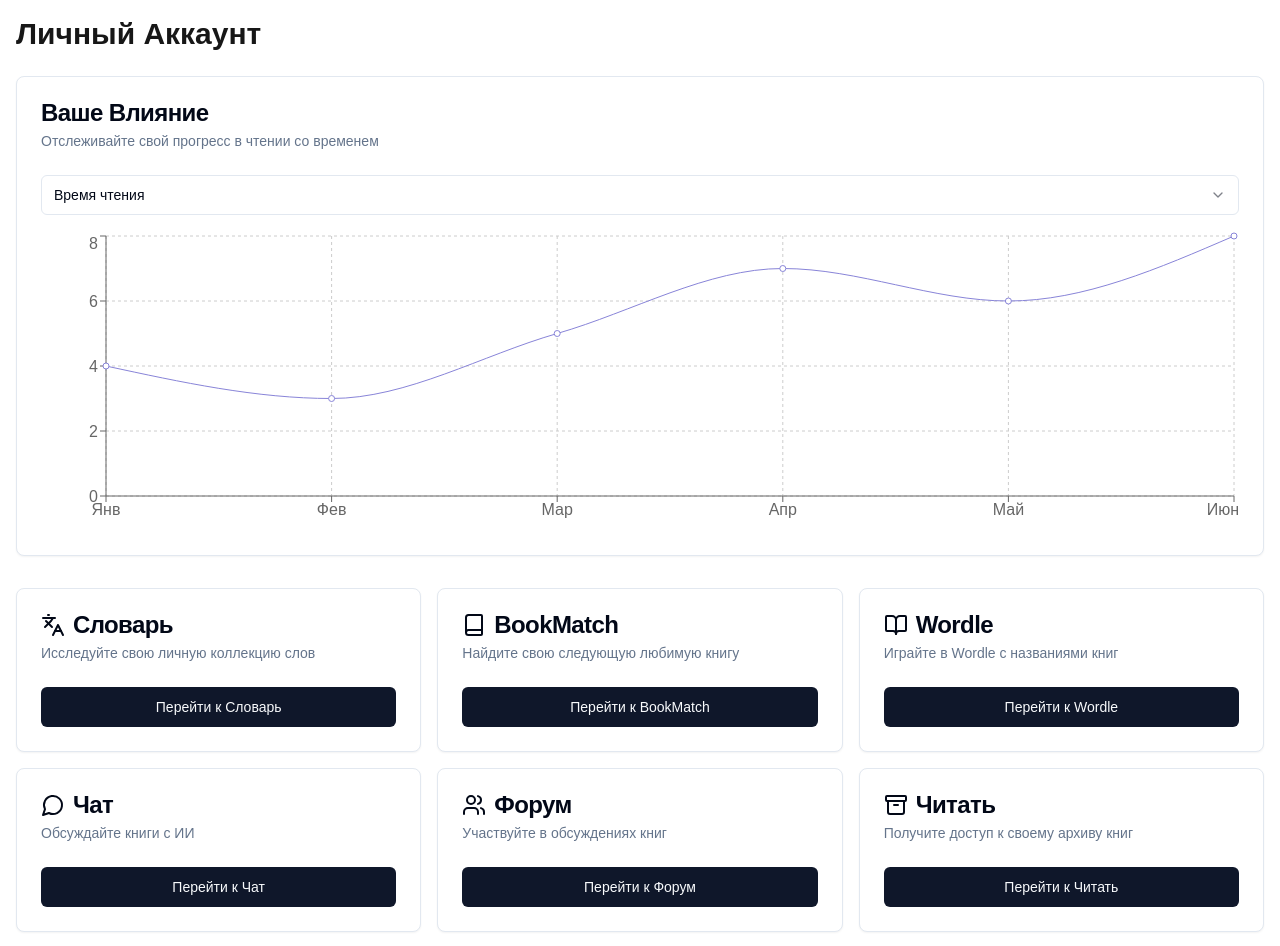
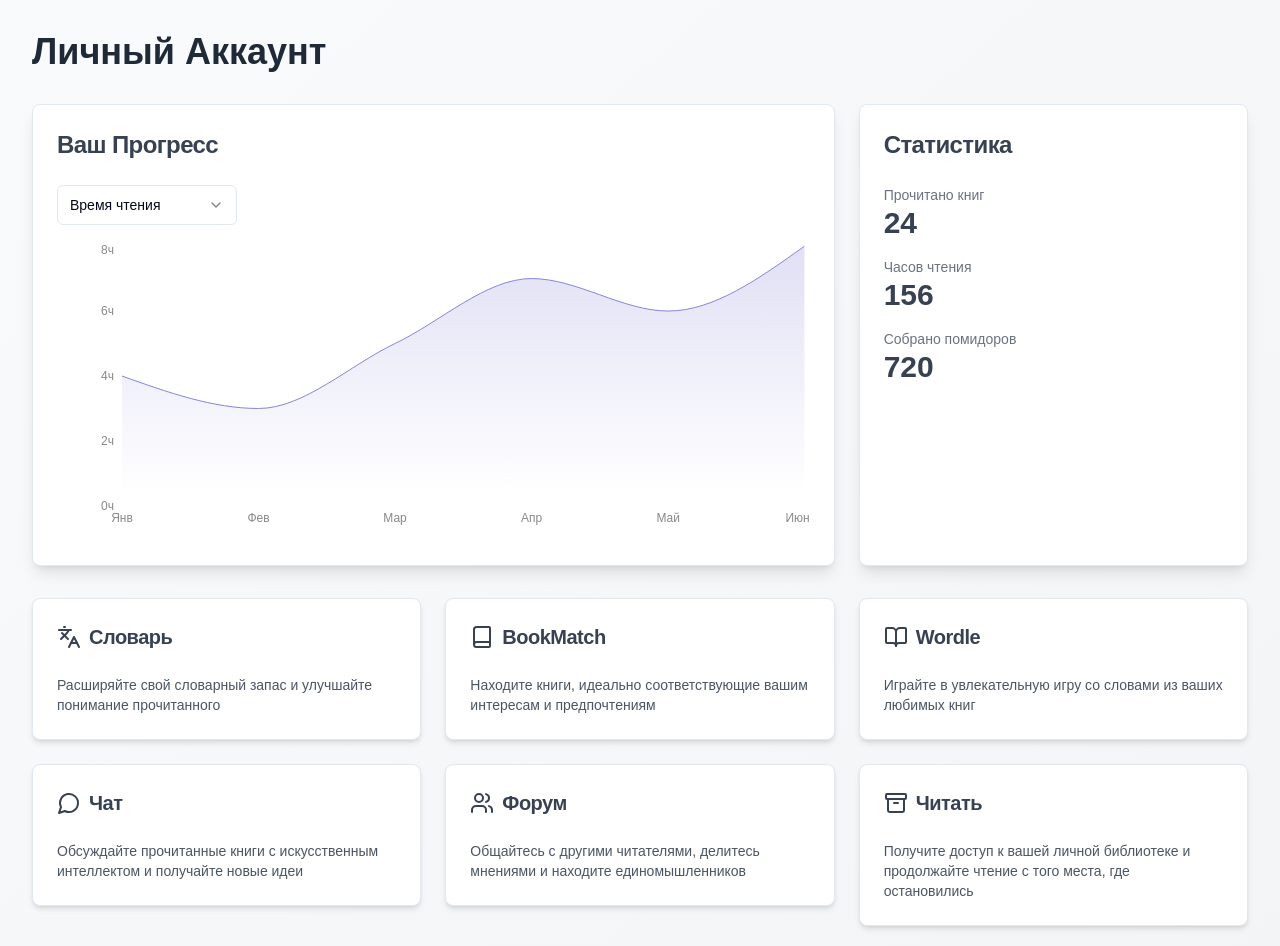
Before and after one commit to manyports/bookshelf, a Next.js app: page /dash in a window 1280 px wide. Shown: the top 946 px of the page. Built offline with nearby package versions, Linux system fonts and the light colour scheme.

Commit message:
refactor: Update UI text in ReadingTimer component, global CSS, package dependencies, and add new book recommendation feature

```diff
--- a/src/app/dash/page.tsx
+++ b/src/app/dash/page.tsx
@@ -15,6 +15,7 @@ import {
   SelectTrigger,
   SelectValue,
 } from "@/components/ui/select";
+import { motion } from "framer-motion";
 import {
   Archive,
   Book,
@@ -29,9 +30,8 @@ import {
 import Link from "next/link";
 import { useState } from "react";
 import {
-  CartesianGrid,
-  Line,
-  LineChart,
+  Area,
+  AreaChart,
   ResponsiveContainer,
   Tooltip,
   XAxis,
@@ -42,55 +42,64 @@ const sections = [
   {
     icon: Languages,
     title: "Словарь",
-    description: "Исследуйте свою личную коллекцию слов",
+    description:
+      "Расширяйте свой словарный запас и улучшайте понимание прочитанного",
     href: "/dictionary",
   },
   {
     icon: Book,
     title: "BookMatch",
-    description: "Найдите свою следующую любимую книгу",
+    description:
+      "Находите книги, идеально соответствующие вашим интересам и предпочтениям",
     href: "/bookmatch",
   },
   {
     icon: BookOpen,
     title: "Wordle",
-    description: "Играйте в Wordle с названиями книг",
+    description:
+      "Играйте в увлекательную игру со словами из ваших любимых книг",
     href: "/wordle",
   },
   {
     icon: MessageCircle,
     title: "Чат",
-    description: "Обсуждайте книги с ИИ",
+    description:
+      "Обсуждайте прочитанные книги с искусственным интеллектом и получайте новые идеи",
     href: "/chat",
   },
   {
     icon: Users,
     title: "Форум",
-    description: "Участвуйте в обсуждениях книг",
+    description:
+      "Общайтесь с другими читателями, делитесь мнениями и находите единомышленников",
     href: "/forum",
   },
   {
     icon: Archive,
     title: "Читать",
-    description: "Получите доступ к своему архиву книг",
+    description:
+      "Получите доступ к вашей личной библиотеке и продолжайте чтение с того места, где остановились",
     href: "/read",
   },
   {
     icon: Lightbulb,
     title: "Предложения",
-    description: "Получите рекомендации книг от ИИ",
+    description:
+      "Получайте персонализированные рекомендации книг на основе ваших предпочтений",
     href: "/suggest",
   },
   {
     icon: Pencil,
     title: "Заметки",
-    description: "Управляйте своими заметками для чтения",
+    description:
+      "Создавайте и организуйте заметки о прочитанных книгах для лучшего усвоения материала",
     href: "/notes",
   },
   {
     icon: Timer,
     title: "Игра",
-    description: "Отслеживайте свой прогресс в чтении",
+    description:
+      "Отслеживайте свой прогресс чтения и соревнуйтесь с друзьями в чтении",
     href: "/game",
   },
 ];
@@ -108,20 +117,23 @@ export default function ЛичныйАккаунт() {
   const [chartMetric, setChartMetric] = useState("time");
 
   return (
-    <div className="container mx-auto p-4">
-      <h1 className="text-3xl font-bold mb-6">Личный Аккаунт</h1>
+    <div className="min-h-screen bg-gradient-to-br from-gray-50 to-gray-100 p-4 sm:p-6 md:p-8">
+      <div className="max-w-7xl mx-auto">
+        <h1 className="text-4xl font-bold mb-8 text-gray-800">
+          Личный Аккаунт
+        </h1>
 
-      <Card className="mb-8">
+        <div className="grid grid-cols-1 lg:grid-cols-3 gap-6 mb-8">
+          <Card className="col-span-1 lg:col-span-2 bg-white shadow-lg">
             <CardHeader>
-          <CardTitle>Ваше Влияние</CardTitle>
-          <CardDescription>
-            Отслеживайте свой прогресс в чтении со временем
-          </CardDescription>
+              <CardTitle className="text-2xl font-semibold text-gray-700">
+                Ваш Прогресс
+              </CardTitle>
             </CardHeader>
             <CardContent>
               <div className="mb-4">
                 <Select value={chartMetric} onValueChange={setChartMetric}>
-              <SelectTrigger>
+                  <SelectTrigger className="w-[180px]">
                     <SelectValue placeholder="Выберите метрику" />
                   </SelectTrigger>
                   <SelectContent>
@@ -132,40 +144,114 @@ export default function ЛичныйАккаунт() {
               </div>
               <div className="h-[300px]">
                 <ResponsiveContainer width="100%" height="100%">
-              <LineChart data={dummyData}>
-                <CartesianGrid strokeDasharray="3 3" />
-                <XAxis dataKey="name" />
-                <YAxis />
+                  <AreaChart data={dummyData}>
+                    <XAxis
+                      dataKey="name"
+                      stroke="#888888"
+                      fontSize={12}
+                      tickLine={false}
+                      axisLine={false}
+                    />
+                    <YAxis
+                      stroke="#888888"
+                      fontSize={12}
+                      tickLine={false}
+                      axisLine={false}
+                      tickFormatter={(value) =>
+                        `${value}${chartMetric === "time" ? "ч" : ""}`
+                      }
+                    />
                     <Tooltip />
-                <Line
+                    <Area
                       type="monotone"
                       dataKey={chartMetric}
                       stroke="#8884d8"
-                  activeDot={{ r: 8 }}
+                      fill="url(#colorGradient)"
+                      fillOpacity={0.3}
                     />
-              </LineChart>
+                    <defs>
+                      <linearGradient
+                        id="colorGradient"
+                        x1="0"
+                        y1="0"
+                        x2="0"
+                        y2="1"
+                      >
+                        <stop
+                          offset="5%"
+                          stopColor="#8884d8"
+                          stopOpacity={0.8}
+                        />
+                        <stop
+                          offset="95%"
+                          stopColor="#8884d8"
+                          stopOpacity={0}
+                        />
+                      </linearGradient>
+                    </defs>
+                  </AreaChart>
                 </ResponsiveContainer>
               </div>
             </CardContent>
           </Card>
 
-      <div className="grid grid-cols-1 md:grid-cols-2 lg:grid-cols-3 gap-4">
-        {sections.map((section) => (
-          <Card key={section.title}>
+          <Card className="bg-white shadow-lg">
             <CardHeader>
-              <CardTitle className="flex items-center">
-                <section.icon className="mr-2" />
+              <CardTitle className="text-2xl font-semibold text-gray-700">
+                Статистика
+              </CardTitle>
+            </CardHeader>
+            <CardContent>
+              <div className="space-y-4">
+                <div>
+                  <p className="text-sm font-medium text-gray-500">
+                    Прочитано книг
+                  </p>
+                  <p className="text-3xl font-bold text-gray-700">24</p>
+                </div>
+                <div>
+                  <p className="text-sm font-medium text-gray-500">
+                    Часов чтения
+                  </p>
+                  <p className="text-3xl font-bold text-gray-700">156</p>
+                </div>
+                <div>
+                  <p className="text-sm font-medium text-gray-500">
+                    Собрано помидоров
+                  </p>
+                  <p className="text-3xl font-bold text-gray-700">720</p>
+                </div>
+              </div>
+            </CardContent>
+          </Card>
+        </div>
+
+        <div className="grid grid-cols-1 sm:grid-cols-2 lg:grid-cols-3 gap-6">
+          {sections.map((section, index) => (
+            <motion.div
+              key={section.title}
+              initial={{ opacity: 0, y: 20 }}
+              animate={{ opacity: 1, y: 0 }}
+              transition={{ duration: 0.3, delay: index * 0.1 }}
+            >
+              <Link href={section.href}>
+                <Card className="bg-white shadow-md hover:shadow-lg transition-all duration-300 cursor-pointer group">
+                  <CardHeader>
+                    <CardTitle className="flex items-center text-xl font-semibold text-gray-700 group-hover:text-purple-600 transition-colors duration-300">
+                      <section.icon className="w-6 h-6 mr-2 group-hover:text-purple-600 transition-colors duration-300" />
                       {section.title}
                     </CardTitle>
-              <CardDescription>{section.description}</CardDescription>
                   </CardHeader>
                   <CardContent>
-              <Link href={section.href}>
-                <Button className="w-full">Перейти к {section.title}</Button>
-              </Link>
+                    <CardDescription className="text-gray-600 group-hover:text-gray-800 transition-colors duration-300">
+                      {section.description}
+                    </CardDescription>
                   </CardContent>
                 </Card>
+              </Link>
+            </motion.div>
           ))}
+        </div>
       </div>
     </div>
   );
```
Lines whose indentation alone changed are shown as unchanged.
